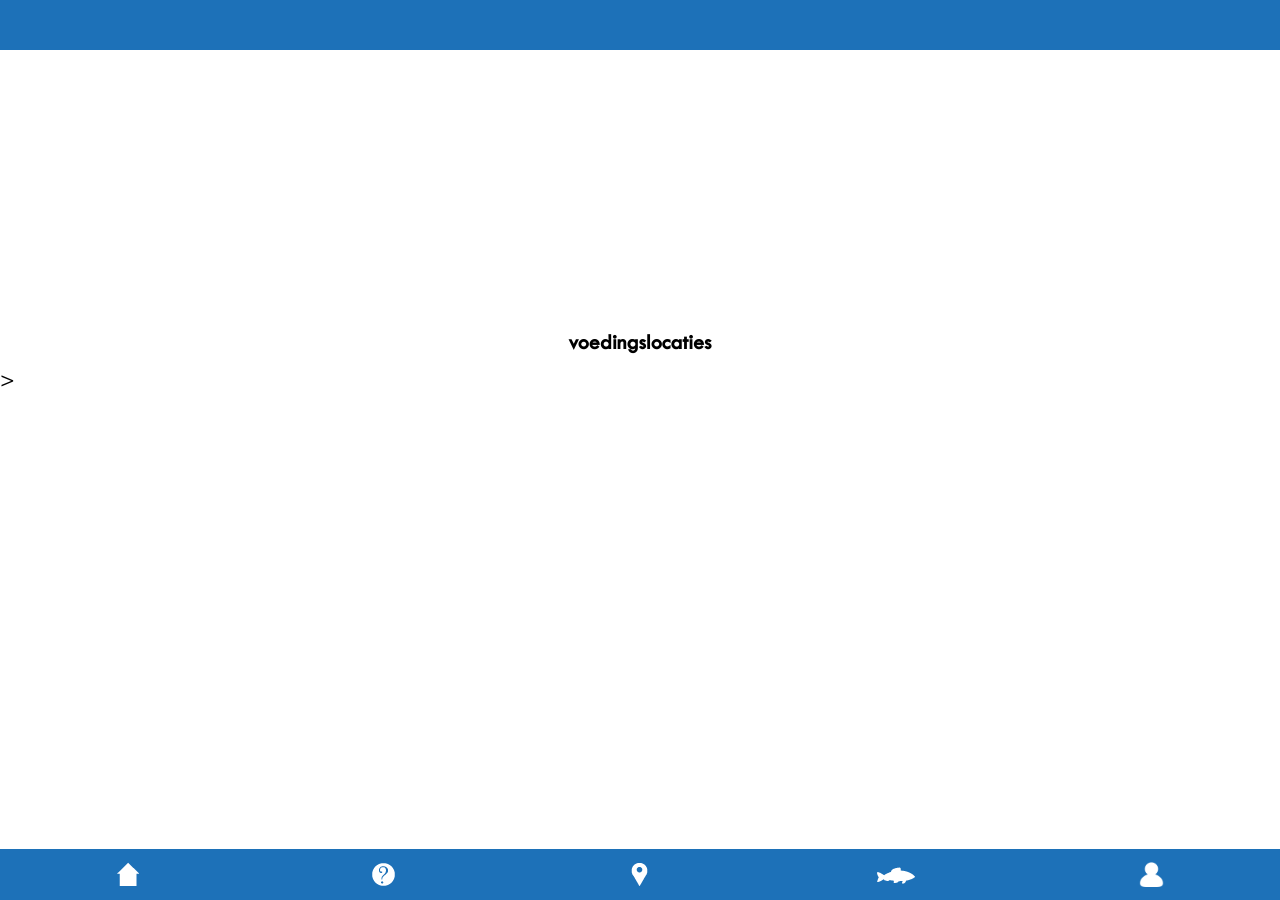
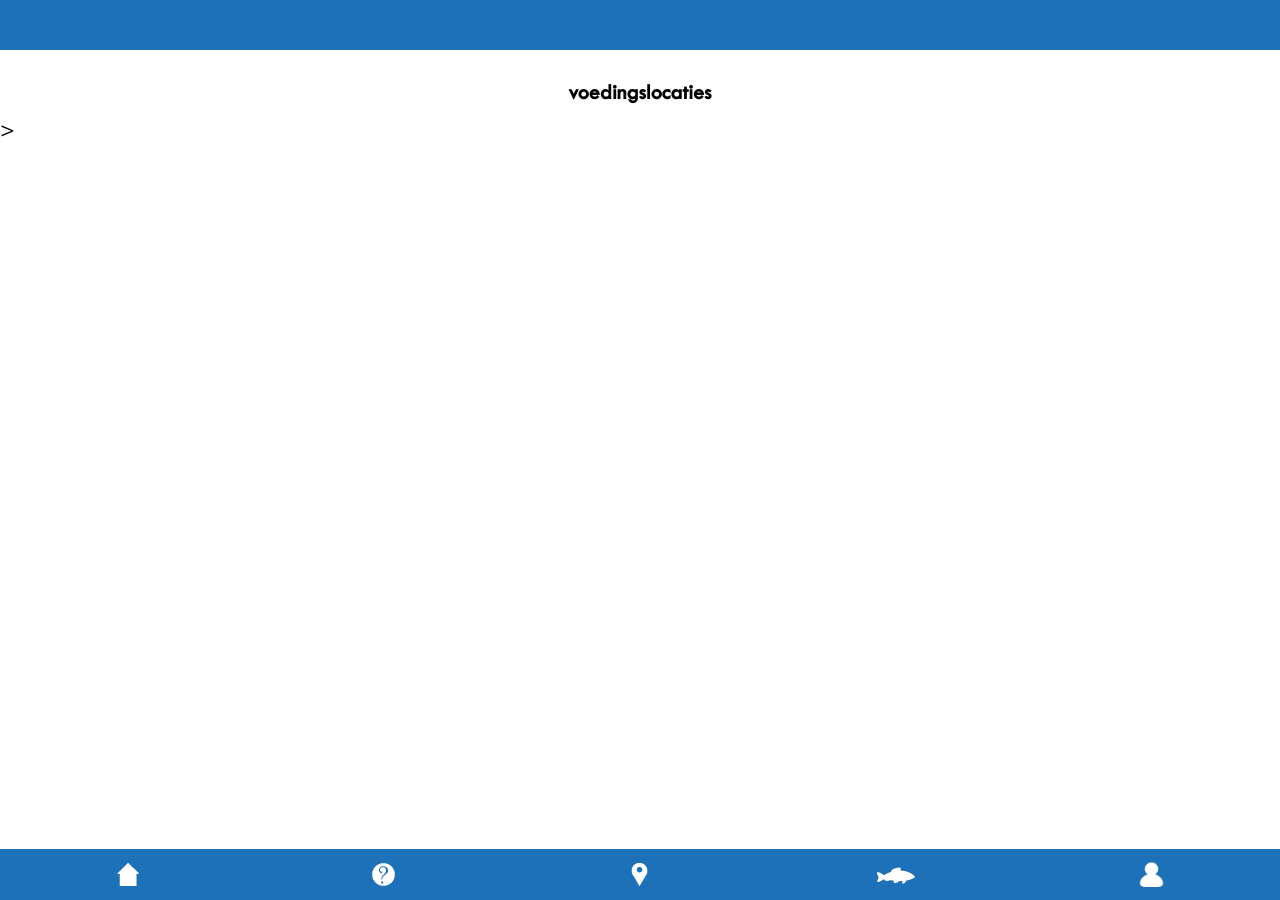
Before and after one commit to svennote/WeFish.github.io, a Jekyll site: the page built from verkoopplaatsen.html, in a window 1280 px wide. Built offline with Jekyll 4.4.1, drawn with Linux system fonts in a browser that asks for light colours; nearby versions of some CDN libraries.

Commit message:
aangepast

```diff
--- a/verkoopplaatsen.html
+++ b/verkoopplaatsen.html
@@ -8,8 +8,6 @@ title   : "We Fish"
 
 
 <div class="eetplaatsen">
-<div id="plaatsmap">
-</div>
 <h3>voedingslocaties</h3>
 <div class="resultaten">
 
```
